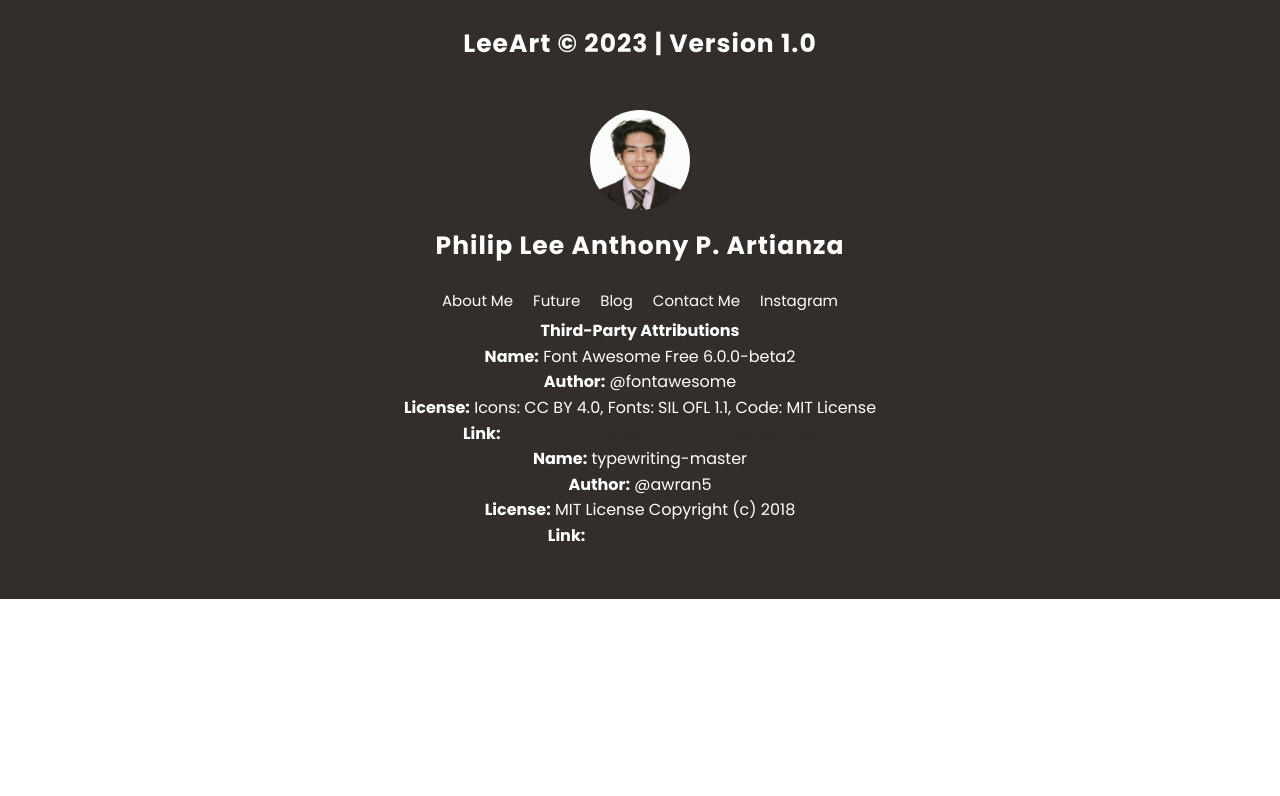
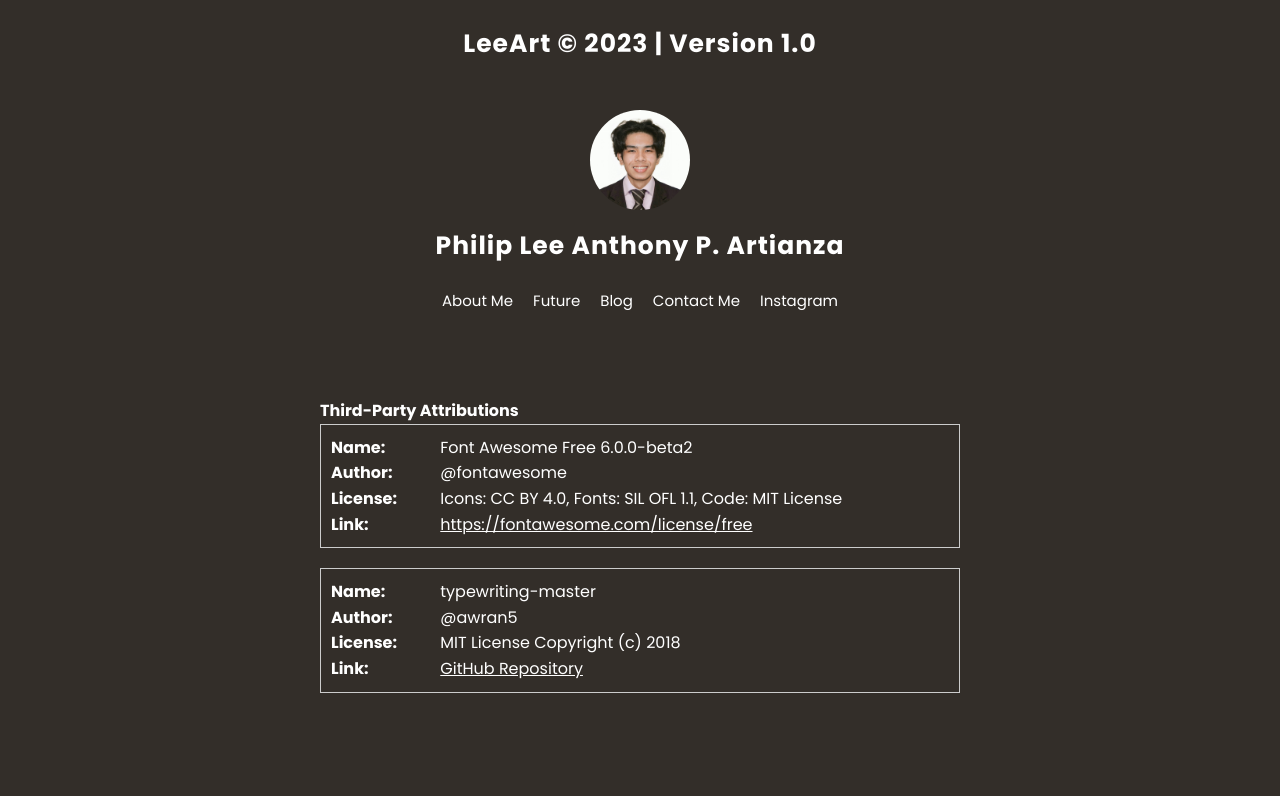
Before and after one commit to PhilipLee123/LeeArts, a plain HTML site: page index.html in a window 1280 px wide. Shown: the part 5057-5853 px from the top of the page. Before the commit the page ends 5656 px from the top, so only its background shows below. Drawn offline with Linux system fonts and the light colour scheme.

Commit message:
Update style.css

```diff
--- a/style.css
+++ b/style.css
@@ -354,6 +354,40 @@ h1, h2, h3{
     border-radius: 50%;
 }
 
+/*credits*/
+#credits {
+    max-width: 800px;
+    margin: 0 auto;
+    text-align: left;
+    padding: 80px;
+    display: flex;
+    flex-wrap: wrap;
+    justify-content: space-between;
+}
+
+.credit {
+    width: 100%;
+    margin-bottom: 20px;
+    padding: 10px;
+    border: 1px solid #ccc;
+}
+
+.credit p {
+    margin: 0;
+}
+
+.credit strong {
+    font-weight: bold;
+    margin-right: 5px;
+    display: inline-block;
+    width: 100px;
+}
+
+.credit a {
+    color: #fff;
+    text-decoration: underline;
+}
+
 
 /* Media Queries */
 
```
